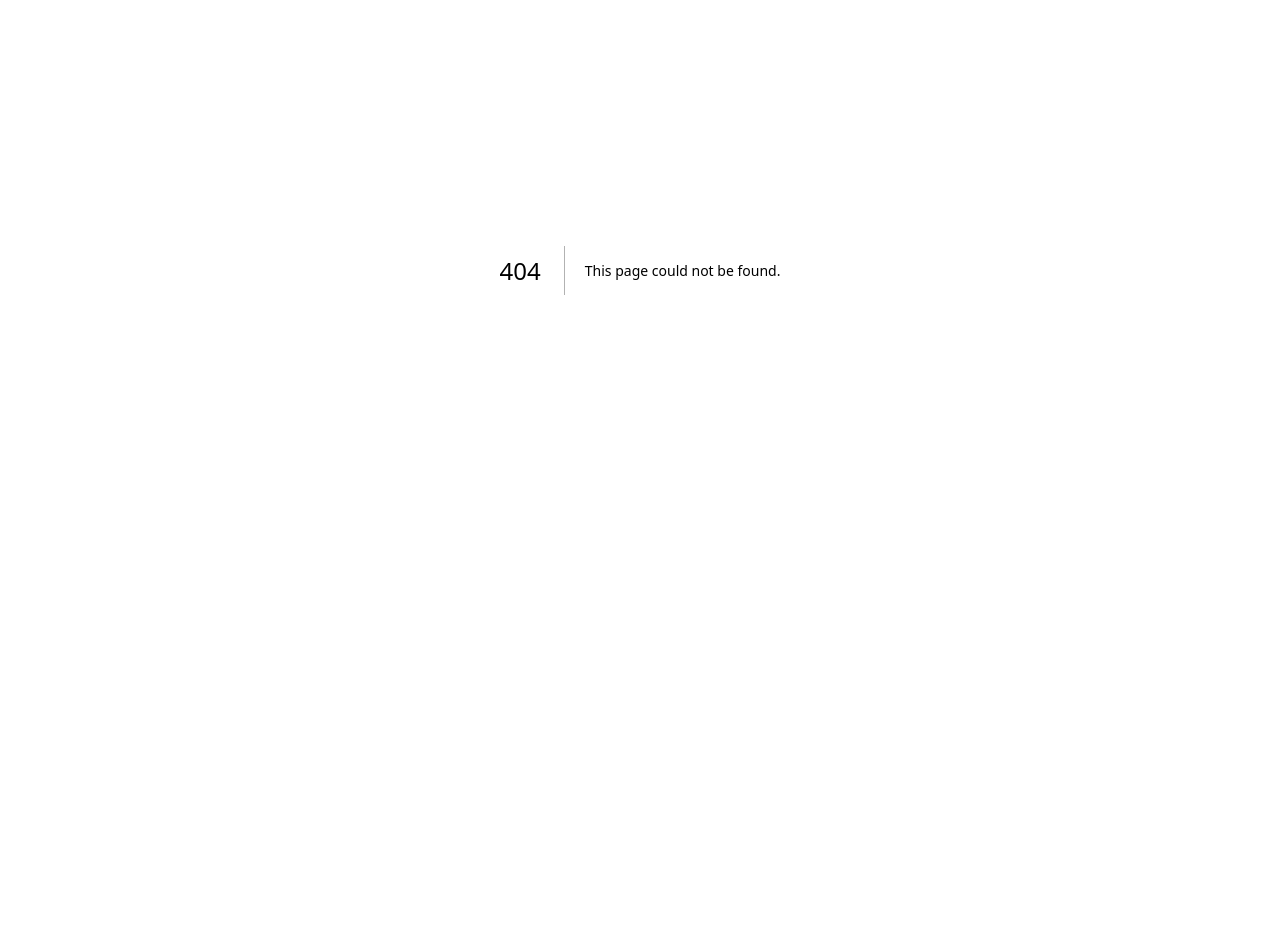
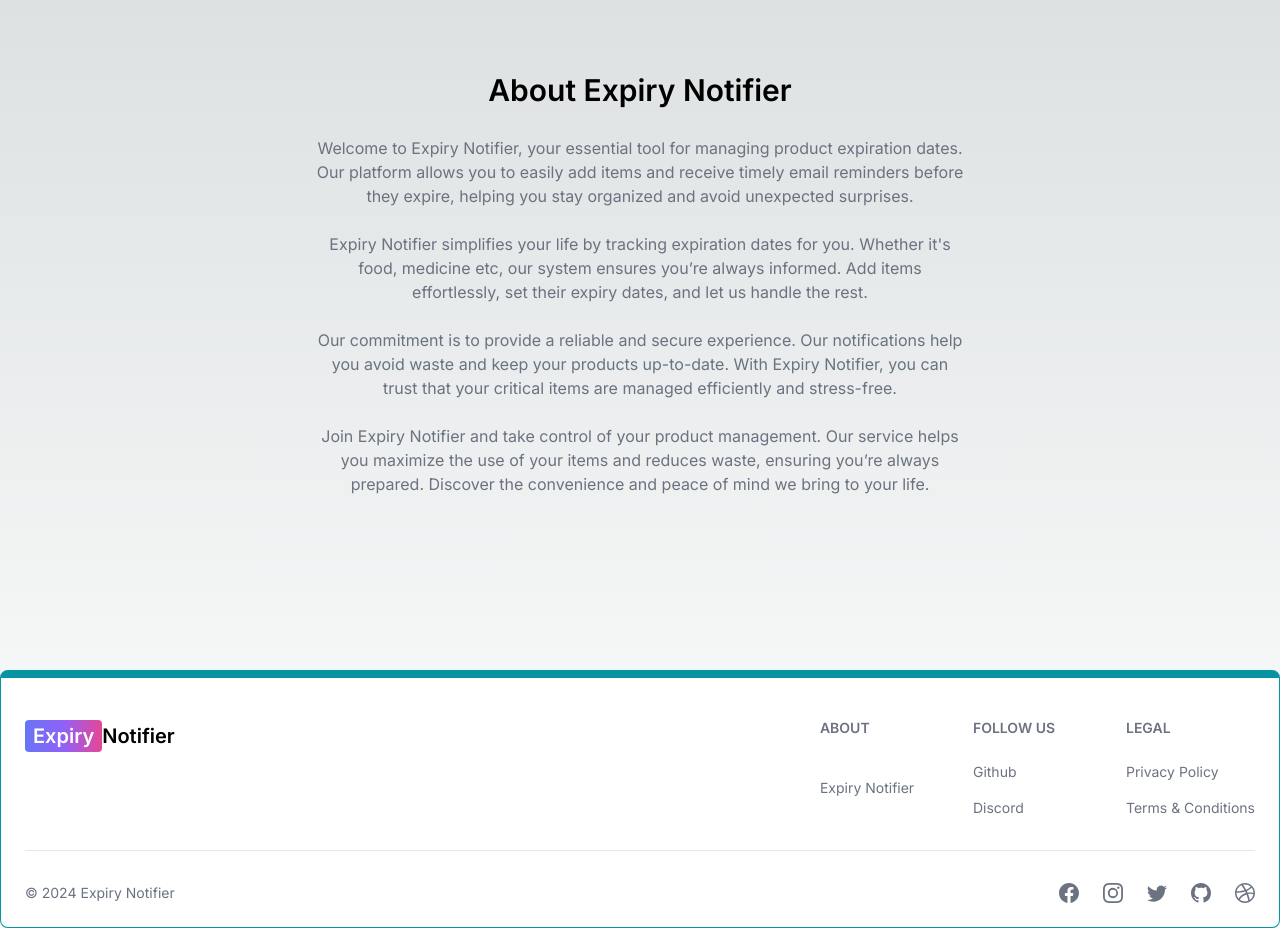
Before and after one commit to happyraj011/Expiry-Notifier, a Next.js app: page /about in a window 1280 px wide. Before the commit this address had no page. Shown: the part 180-1108 px from the top of the page. Before the commit the page ends 850 px from the top, so only its background shows below. Built offline with nearby package versions, Linux system fonts and the light colour scheme.

Commit message:
footer and about page

```diff
--- a/package.json
+++ b/package.json
@@ -19,6 +19,7 @@
     "jsonwebtoken": "^9.0.2",
     "mongoose": "^8.4.1",
     "next": "14.2.3",
+    "next-auth": "^4.24.7",
     "node-cron": "^3.0.3",
     "nodemailer": "^6.9.13",
     "react": "^18",
--- /dev/null
+++ b/src/app/about/page.tsx
@@ -0,0 +1,31 @@
+import React from 'react'
+
+export default function page() {
+  return (
+    <div className='min-h-screen flex items-center justify-center'>
+      <div className='max-w-2xl mx-auto p-3 text-center'>
+        <div>
+          <h1 className='text-3xl font font-semibold text-center my-7'>
+            About Expiry Notifier
+          </h1>
+          <div className='text-md text-gray-500 flex flex-col gap-6'>
+            <p>
+            Welcome to Expiry Notifier, your essential tool for managing product expiration dates. Our platform allows you to easily add items and receive timely email reminders before they expire, helping you stay organized and avoid unexpected surprises.
+            </p>
+
+            <p>
+            Expiry Notifier simplifies your life by tracking expiration dates for you. Whether it's food, medicine etc, our system ensures you’re always informed. Add items effortlessly, set their expiry dates, and let us handle the rest.
+            </p>
+
+            <p>
+            Our commitment is to provide a reliable and secure experience. Our notifications help you avoid waste and keep your products up-to-date. With Expiry Notifier, you can trust that your critical items are managed efficiently and stress-free.
+            </p>
+            <p>
+            Join Expiry Notifier and take control of your product management. Our service helps you maximize the use of your items and reduces waste, ensuring you’re always prepared. Discover the convenience and peace of mind we bring to your life.
+            </p>
+          </div>
+        </div>
+      </div>
+    </div>
+  )
+}
--- a/src/app/layout.tsx
+++ b/src/app/layout.tsx
@@ -2,6 +2,7 @@ import type { Metadata } from "next";
 import { Inter } from "next/font/google";
 import "./globals.css";
 import Header  from "@/components/header";
+import FooterCom from "@/components/footer";
 const inter = Inter({ subsets: ["latin"] });
 
 export const metadata: Metadata = {
@@ -23,6 +24,10 @@ export default function RootLayout({
     <Header />
     </div>
     {children}
+    <div>
+    <FooterCom/>
+    </div>
+
       </body>
 
 
--- /dev/null
+++ b/src/components/footer.tsx
@@ -0,0 +1,112 @@
+
+import React from 'react'
+import { Footer } from 'flowbite-react';
+import {BsFacebook,BsInstagram,BsTwitter,BsGithub,BsDribbble} from 'react-icons/bs';
+import Link from 'next/link';
+
+export default function FooterCom() {
+  return (
+   <Footer container className='border border-t-8 border-teal-500'>
+    <div className='w-full max-w-7xl mx-auto'>
+        <div className='grid w-full justify-between sm:flex md:grid-cols-1'>
+        <div className='mt-5'>
+        <Link href="/" className='self-center whitespace-nowrap text-xl sm:text-xl font-semibold dark:text-white'>
+        <span className='px-2 py-1 bg-gradient-to-r   from-indigo-500  via-purple-500 to-pink-500 rounded text-white '>Expiry</span>
+        Notifier
+        </Link>
+
+        </div>
+
+
+
+        <div className="grid grid-cols-2 gap-8  mt-4 sm:grid-cols-3 sm:gap-6">
+        <div >
+            <Footer.Title title='About'/>
+            <Footer.LinkGroup col>
+              <Footer.Link
+                href=''
+                target='_blank'
+                rel='noopener noreferrer'
+                >
+                </Footer.Link>
+                <Footer.Link
+                href='/about'
+                target='_blank'
+                rel='noopener noreferrer'
+                >Expiry Notifier
+                </Footer.Link>
+            </Footer.LinkGroup>
+
+
+        </div>
+
+
+
+        <div>
+            <Footer.Title title='Follow us'/>
+            <Footer.LinkGroup col>
+              <Footer.Link
+                href='https://www.github.com/happyraj011'
+                target='_blank'
+                rel='noopener noreferrer'
+                > Github
+                </Footer.Link>
+                <Footer.Link
+                href='#'
+
+                > Discord
+                </Footer.Link>
+            </Footer.LinkGroup>
+
+
+        </div>
+
+
+
+        <div>
+            <Footer.Title title='Legal'/>
+            <Footer.LinkGroup col>
+              <Footer.Link
+                href='#'
+
+                > Privacy Policy
+                </Footer.Link>
+                <Footer.Link
+                href='#'
+
+                > Terms &amp; Conditions
+                </Footer.Link>
+            </Footer.LinkGroup>
+
+
+        </div>
+
+
+        </div>
+
+
+        </div>
+
+
+        <Footer.Divider/>
+        <div className='w-full sm:flex sm:items-center sm:justify-between'>
+        <Footer.Copyright
+        href='#'
+        by="Expiry Notifier"
+        year={new Date().getFullYear()}
+        />
+
+
+
+    <div className="flex gap-6 sm:mt-0 mt-4 sm:justify-center">
+        <Footer.Icon href='#' icon={BsFacebook}/>
+        <Footer.Icon href='#' icon={BsInstagram}/>
+        <Footer.Icon href='#' icon={BsTwitter}/>
+        <Footer.Icon href='#' icon={BsGithub}/>
+        <Footer.Icon href='#' icon={BsDribbble}/>
+    </div>
+    </div>
+    </div>
+   </Footer>
+  )
+}
```
Also changed, not shown: 1 other file (tests, documents, lock files or other folders).
